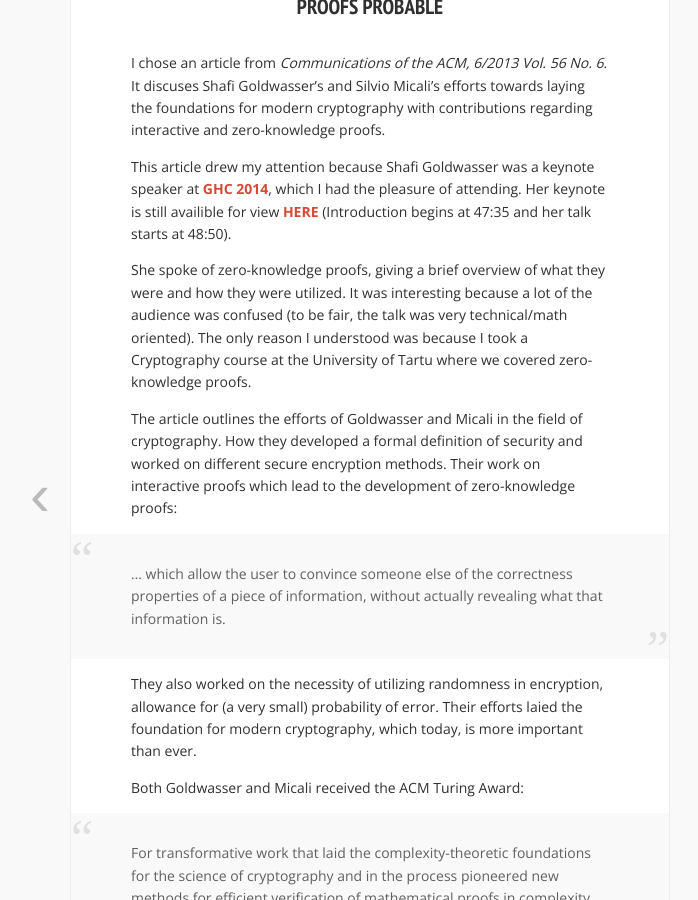
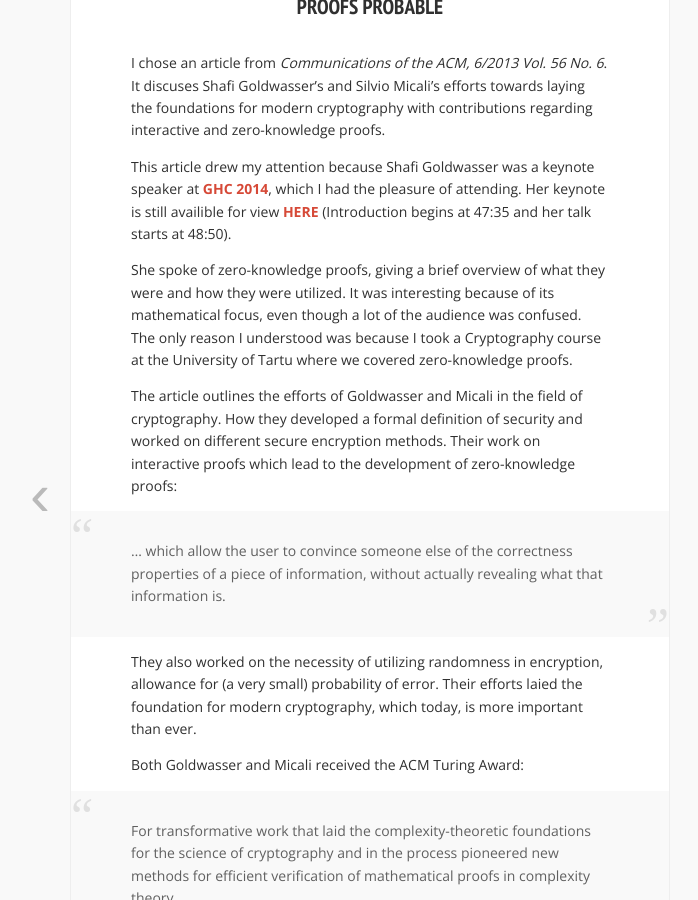
Before and after one commit to Lixxia/lixxia.github.io, a Jekyll site: the page built from _posts/2015-02-18-whatshappening.md, in a window 1280 px wide and 900 px high, scrolled down 802 px. Shown: the whole window, without its empty margins (270-968 px from the left). Built offline with Jekyll 4.4.1, drawn with Linux system fonts in a browser that asks for light colours; nearby versions of some CDN libraries; Markdown is read by kramdown in place of the engine named in the settings; comment, search, counter and statistics services are not loaded.

Commit message:
phrasing change

```diff
--- a/_posts/2015-02-18-whatshappening.md
+++ b/_posts/2015-02-18-whatshappening.md
@@ -18,7 +18,7 @@ I chose an article from *Communications of the ACM, 6/2013 Vol. 56 No. 6*. It di
 
 This article drew my attention because Shafi Goldwasser was a keynote speaker at [GHC 2014](http://gracehopper.org/), which I had the pleasure of attending. Her keynote is still availible for view [here](http://new.livestream.com/anitaborginstitute/events/3444251/videos/64324972) (Introduction begins at 47:35 and her talk starts at 48:50).
 
-She spoke of zero-knowledge proofs, giving a brief overview of what they were and how they were utilized. It was interesting because a lot of the audience was confused (to be fair, the talk was very technical/math oriented). The only reason I understood was because I took a Cryptography course at the University of Tartu where we covered zero-knowledge proofs.
+She spoke of zero-knowledge proofs, giving a brief overview of what they were and how they were utilized. It was interesting because of its mathematical focus, even though a lot of the audience was confused. The only reason I understood was because I took a Cryptography course at the University of Tartu where we covered zero-knowledge proofs.
 
 The article outlines the efforts of Goldwasser and Micali in the field of cryptography. How they developed a formal definition of security and worked on different secure encryption methods. Their work on interactive proofs which lead to the development of zero-knowledge proofs:
 
```
